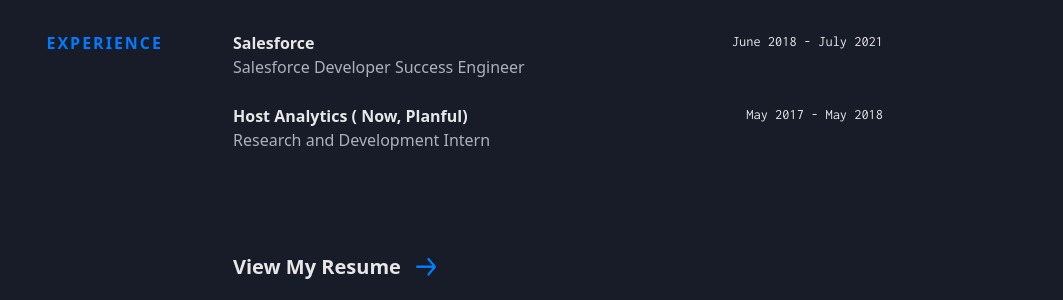
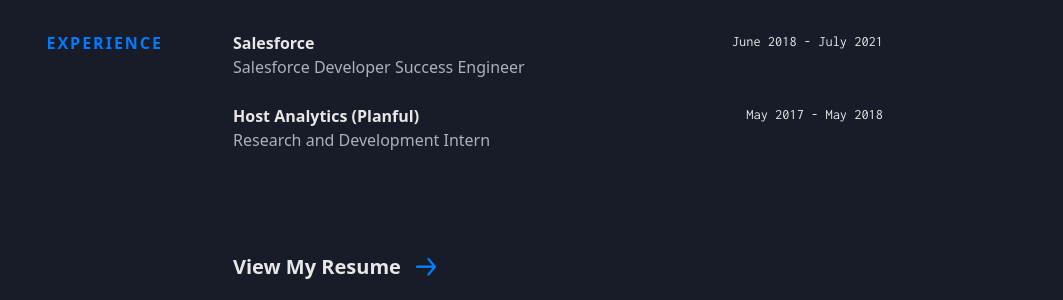
Before and after one commit to SakethJammula/sakethjammula.github.io, a Jekyll site: the page built from index.html, in a window 1280 px wide and 900 px high, scrolled down 1656 px. Shown: the part 155-455 px from the top of the window, without its empty margins (217-1280 px from the left). Built offline with Jekyll 4.4.1, drawn with Linux system fonts in a browser that asks for light colours; nearby versions of some CDN libraries; some web fonts are replaced.

Commit message:
Update experience.yml

```diff
--- a/_data/experience.yml
+++ b/_data/experience.yml
@@ -3,7 +3,7 @@
   time: June 2018 - July 2021
   position: Salesforce Developer Success Engineer
 
-- company: Host Analytics ( Now, Planful)
+- company: Host Analytics (Planful)
   url: https://planful.com/
   time: May 2017 - May 2018
   position: Research and Development Intern
```
